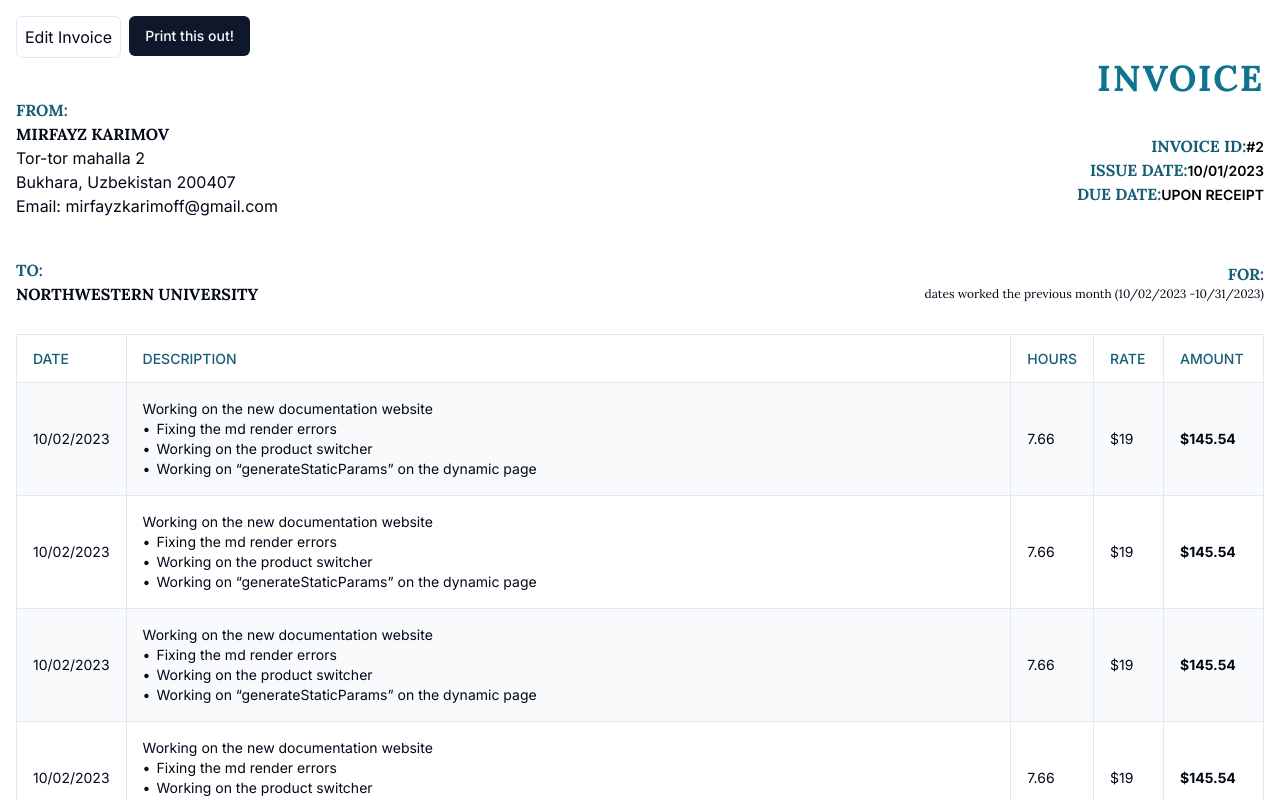
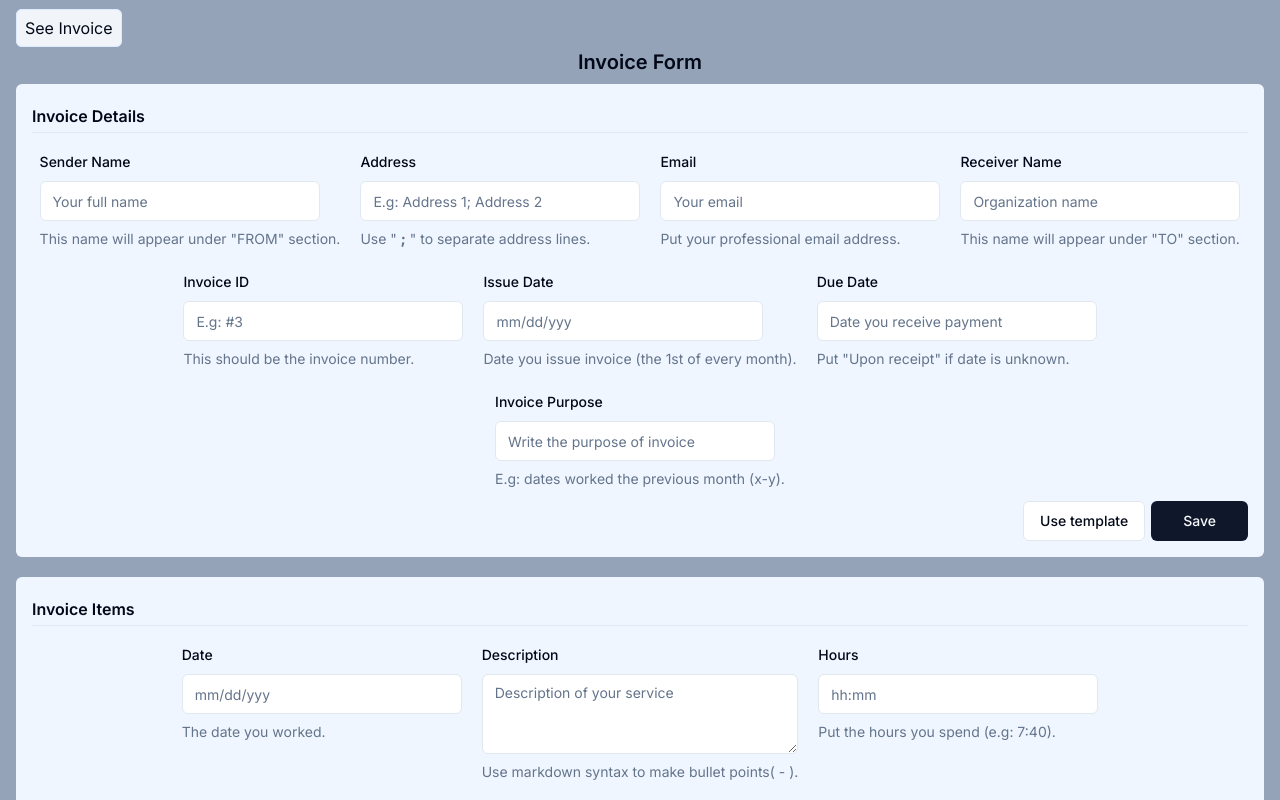
Before and after one commit to mrkarimoff/invoice-builder, a Next.js app: page / in a window 1280 px wide. Shown: the top 800 px of the page. Built offline with nearby package versions, Linux system fonts and the light colour scheme.

Commit message:
changed page segments and updated ng

```diff
--- a/app/form/page.tsx
+++ /dev/null
@@ -1,24 +0,0 @@
-import Link from 'next/link';
-import DetailsForm from './_components/detailsForm';
-import ItemForm from './_components/itemForm';
-
-const FormPage = () => {
-  return (
-    <div className="container mx-auto p-4">
-      <Link className="rounded-md border border-blue-100 p-2" href={'/'}>
-        See Invoice
-      </Link>
-      <h2 className="my-2 text-center text-xl font-semibold">Invoice Form</h2>
-      <div className="flex flex-col gap-5">
-        <div className="rounded-md bg-slate-50 p-4">
-          <DetailsForm />
-        </div>
-        <div className="rounded-md bg-slate-50 p-4">
-          <ItemForm />
-        </div>
-      </div>
-    </div>
-  );
-};
-
-export default FormPage;
--- a/app/_components/invoiceView.tsx
+++ b/app/invoice/_components/invoiceView.tsx
@@ -27,7 +27,10 @@
   return (
     <>
       <div className="flex gap-2">
-        <Link className="rounded-md border border-blue-100 p-2" href={'/form'}>
+        <Link
+          className="rounded-md border border-blue-100 bg-slate-100 p-2"
+          href={'/'}
+        >
           Edit Invoice
         </Link>
         <Button variant={'default'} onClick={handlePrint}>
--- /dev/null
+++ b/app/invoice/layout.tsx
@@ -0,0 +1,7 @@
+import React from 'react';
+
+const Layout = ({ children }: { children: React.ReactNode }) => {
+  return <div className="bg-white">{children}</div>;
+};
+
+export default Layout;
--- /dev/null
+++ b/app/invoice/page.tsx
@@ -0,0 +1,16 @@
+import InvoiceView from '@/app/invoice/_components/invoiceView';
+import { timeStringToDecimal } from '@/lib/utils';
+
+const Page = () => {
+  // const timeString = '7:40';
+  // const decimalTime = timeStringToDecimal(timeString);
+  // console.log('OUTPUT:', decimalTime.toFixed(2));
+
+  return (
+    <div className="container mx-auto p-4">
+      <InvoiceView />
+    </div>
+  );
+};
+
+export default Page;
--- a/app/layout.tsx
+++ b/app/layout.tsx
@@ -16,7 +16,7 @@
 }) {
   return (
     <html lang="en">
-      <body className={inter.className}>{children}</body>
+      <body className={`${inter.className} bg-slate-400`}>{children}</body>
     </html>
   );
 }
--- a/app/page.tsx
+++ b/app/page.tsx
@@ -1,16 +1,27 @@
-import InvoiceView from '@/app/_components/invoiceView';
-import { timeStringToDecimal } from '@/lib/utils';
+import Link from 'next/link';
+import DetailsForm from './_components/detailsForm';
+import ItemForm from './_components/itemForm';
 
-const HomePage = () => {
-  // const timeString = '7:40';
-  // const decimalTime = timeStringToDecimal(timeString);
-  // console.log('OUTPUT:', decimalTime.toFixed(2));
-
+const Page = () => {
   return (
     <div className="container mx-auto p-4">
-      <InvoiceView />
+      <Link
+        className="rounded-md border border-blue-100 bg-slate-100 p-2"
+        href={'/invoice'}
+      >
+        See Invoice
+      </Link>
+      <h2 className="my-2 text-center text-xl font-semibold">Invoice Form</h2>
+      <div className="flex flex-col gap-5">
+        <div className="rounded-md bg-blue-50 p-4">
+          <DetailsForm />
+        </div>
+        <div className="rounded-md bg-blue-50 p-4">
+          <ItemForm />
+        </div>
+      </div>
     </div>
   );
 };
 
-export default HomePage;
+export default Page;
```
Also changed, not shown: app/_components/detailsForm.tsx (renamed from app/form/_components/detailsForm.tsx), app/_components/itemForm.tsx (renamed from app/form/_components/itemForm.tsx), app/invoice/_components/customComponents.tsx (renamed from app/_components/customComponents.tsx), app/invoice/_components/invoiceDetails.tsx (renamed from app/_components/invoiceDetails.tsx), app/invoice/_components/invoiceTable.tsx (renamed from app/_components/invoiceTable.tsx).
